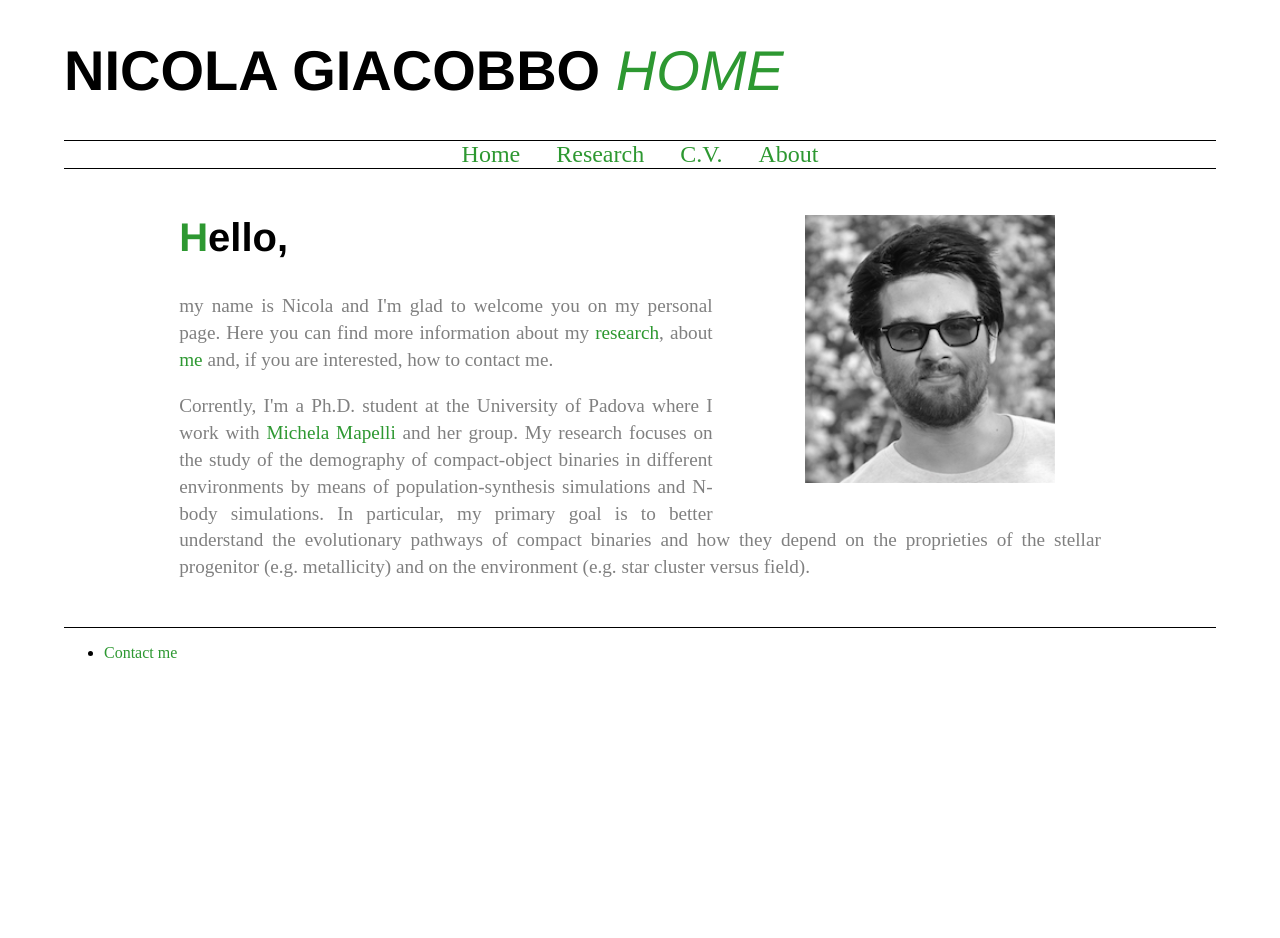
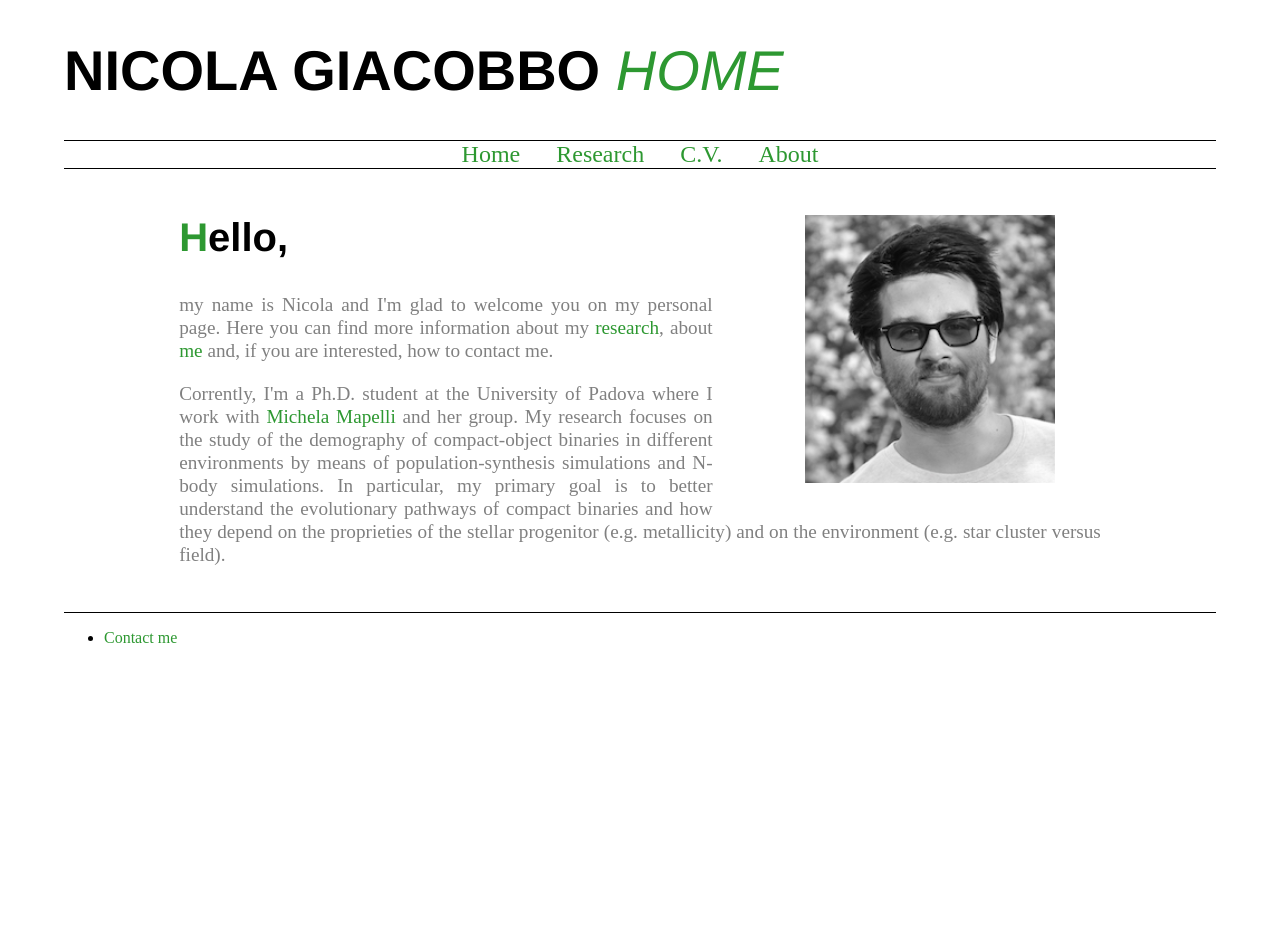
Before and after one commit to GiacobboNicola/giacobbonicola.github.io, a Jekyll site: the page built from index.html, in a window 1280 px wide. Built offline with Jekyll 4.4.1, drawn with Linux system fonts in a browser that asks for light colours.

```diff
--- a/css/main.css
+++ b/css/main.css
@@ -51,7 +51,7 @@
 
 p {
     font-size: 1.2em;
-    line-height: 1.4em;
+    line-height: 1.2em;
     color: grey;
 }
 footer {
```
Also changed, not shown: 1 other file.
